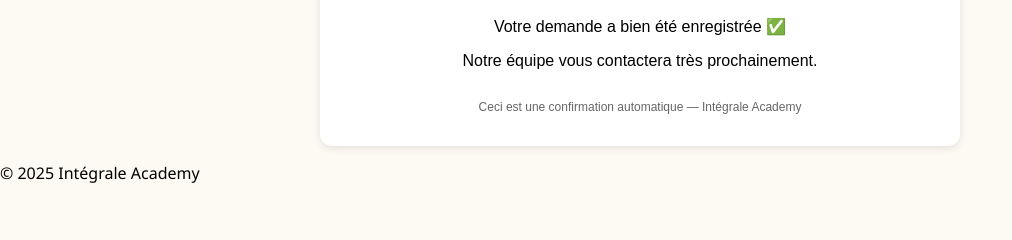
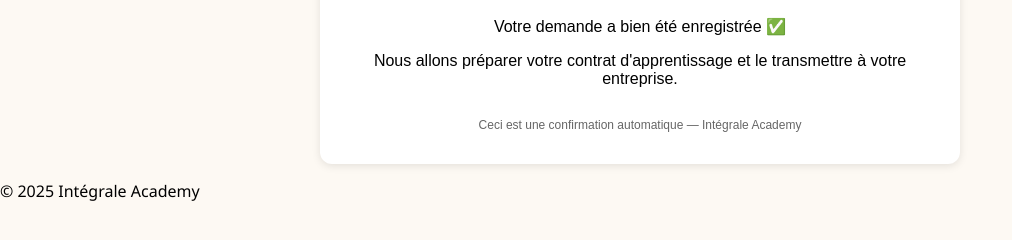
Before and after one commit to integraleacademy/bts, a Python web app: template templates/thanks.html in a window 1280 px wide. Shown: the part 301-541 px from the top of the page, without its empty margins (0-1012 px from the left). Run offline with Jinja, Linux system fonts and the light colour scheme; the template is opened without the code that fills it, so the values that code supplies are empty.

Commit message:
Update thanks.html

```diff
--- a/templates/thanks.html
+++ b/templates/thanks.html
@@ -11,7 +11,7 @@
   <!-- Message -->
   <p style="font-size:16px;">Merci <b>{{ prenom }}</b>,</p>
   <p style="font-size:16px;">Votre demande a bien été enregistrée ✅</p>
-  <p style="margin-top:15px;">Notre équipe vous contactera très prochainement.</p>
+  <p style="margin-top:15px;">Nous allons préparer votre contrat d'apprentissage et le transmettre à votre entreprise.</p>
 
   <!-- Note -->
   <p style="font-size:12px; color:#666; margin-top:30px;">
```
